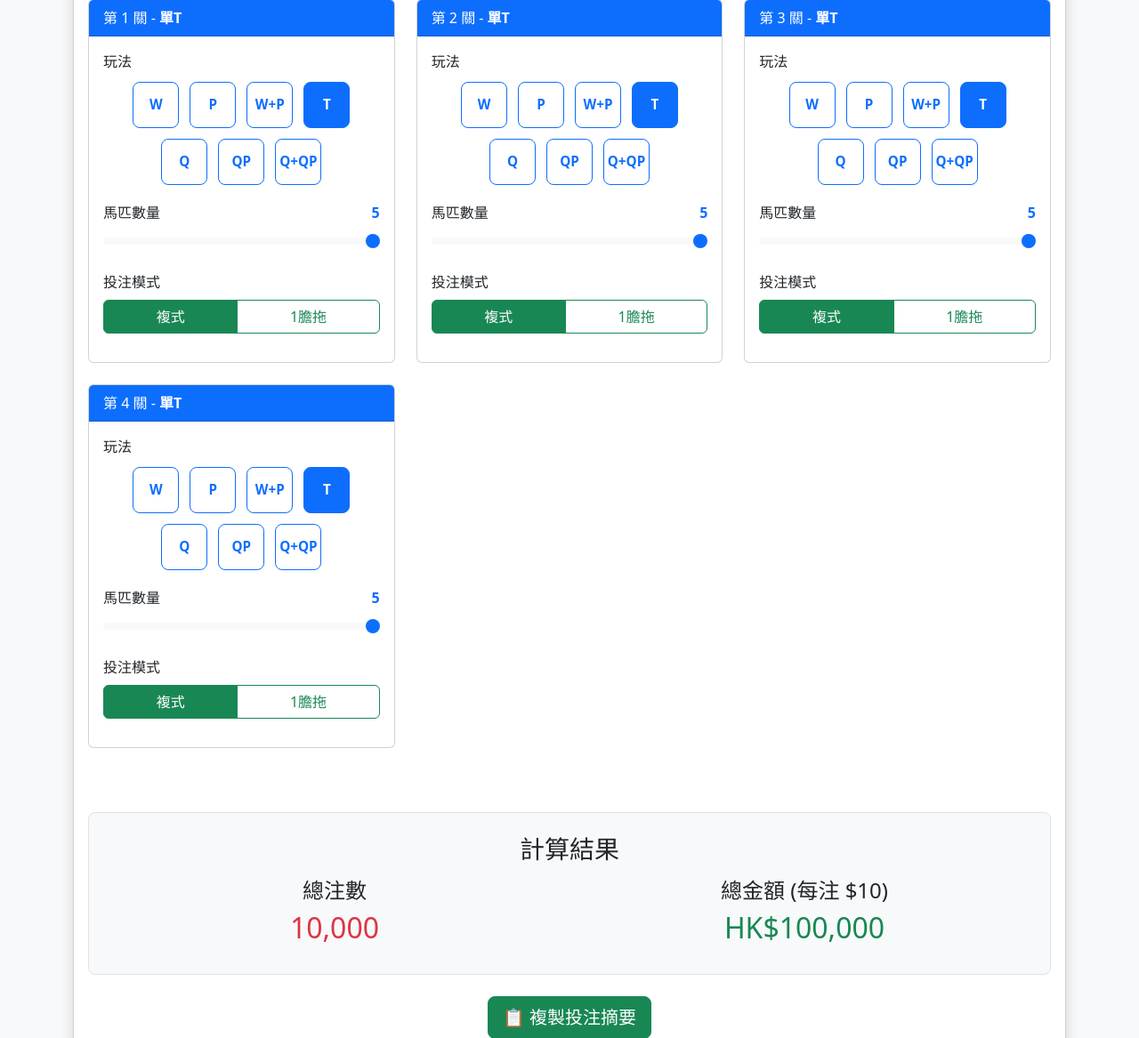
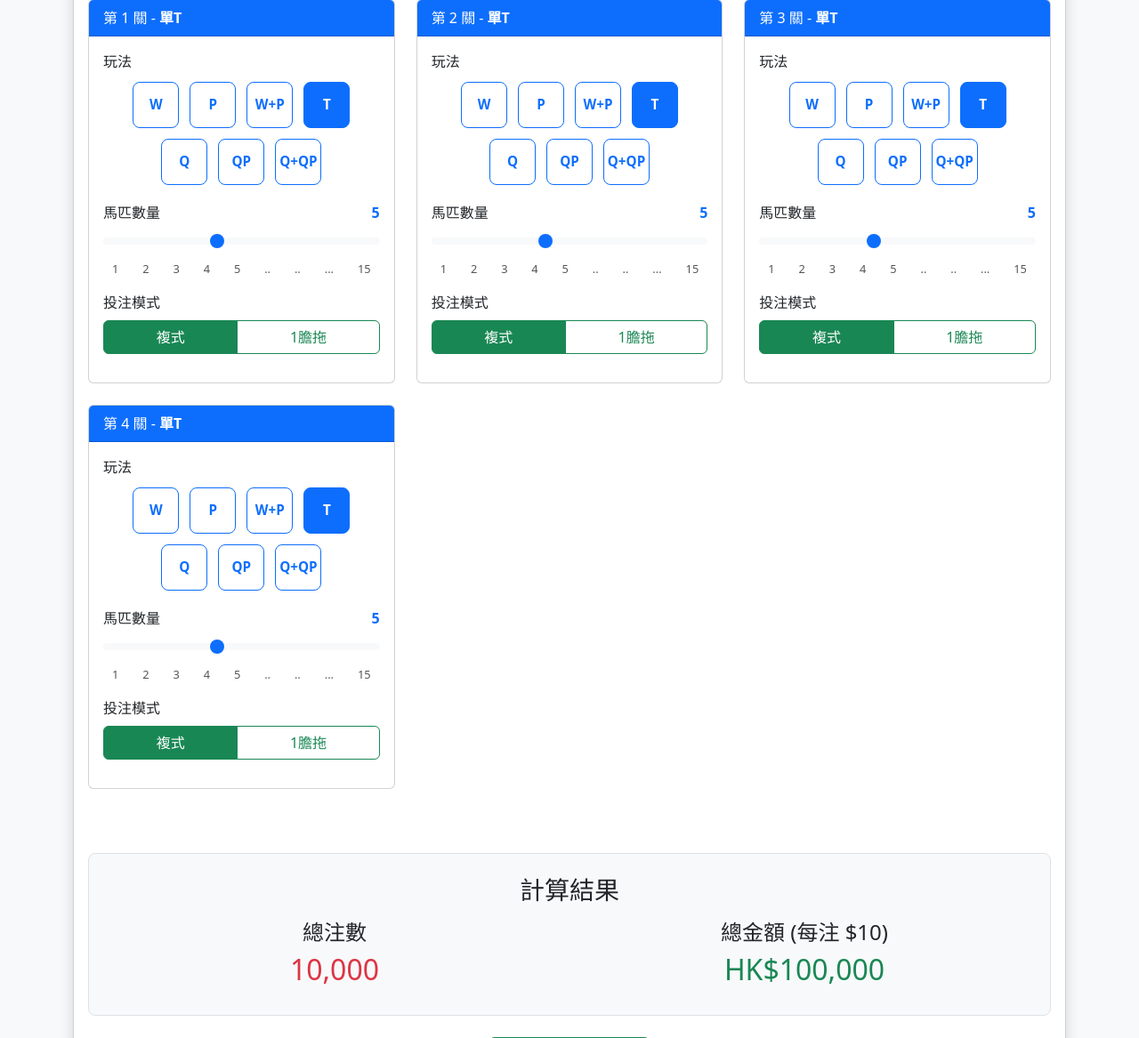
Before and after one commit to ioioioiooioo/qqp_cal, a Flask app: page /betcount in a window 1280 px wide. Shown: the part 280-1447 px from the top of the page at 89% size. Run offline with Flask 3, Linux system fonts and the light colour scheme.

Commit message:
Refactor betcount.html for layout and functionality
Updated title and adjusted padding for layout consistency. Modified horse count slider to allow a range of 0-49 and updated related calculations.

```diff
--- a/templates/betcount.html
+++ b/templates/betcount.html
@@ -2,7 +2,7 @@
 <html lang="zh-HK">
 <head>
     <meta charset="UTF-8">
-    <title>注數計算機 - 香港賽馬過關</title>
+    <title>注數計算機</title>
     <link href="https://cdn.jsdelivr.net/npm/bootstrap@5.3.0/dist/css/bootstrap.min.css" rel="stylesheet">
     <style>
         body { background-color: #f8f9fa; }
@@ -28,17 +28,15 @@
 
         .slider-container {
             position: relative;
-            padding: 15px 0 25px 0;
+            padding: 10px 0;
         }
         .slider-ticks {
             display: flex;
             justify-content: space-between;
-            position: absolute;
-            width: 100%;
-            bottom: 0;
-            font-size: 0.75rem;
+            padding: 0 10px;
+            font-size: 0.8rem;
             color: #555;
-            padding: 0 8px;
+            margin-top: 4px;
         }
         .mode-btn.active { background-color: #198754 !important; color: white !important; }
         .mode-btn:disabled { opacity: 0.6; cursor: not-allowed; }
@@ -60,7 +58,6 @@
                     <div class="col-md-3">
                         <label class="form-label fw-bold">過關關數</label>
                         <select id="numLegs" class="form-select form-select-lg" onchange="generateLegs()">
-                            <option value="2">2 關過關</option>
                             <option value="3">3 關過關</option>
                             <option value="4" selected>4 關過關</option>
                             <option value="5">5 關過關</option>
@@ -121,14 +118,18 @@
                                     </div>
                                 </div>
 
-                                <!-- 馬匹數量 Slider -->
+                                <!-- 馬匹數量 Slider - 50 steps 非線性顯示 -->
                                 <div class="mb-3">
                                     <label class="form-label d-flex justify-content-between">
                                         馬匹數量 <span id="horses-value-${i}" class="text-primary fw-bold">5</span>
                                     </label>
                                     <input type="range" class="form-range leg-horses" id="horses-${i}"
-                                           min="1" max="20" value="5" step="1"
+                                           min="0" max="49" value="20" step="1"
                                            oninput="updateHorseValue(${i}); calculateTotalBets()">
+                                    <div class="slider-ticks">
+                                        <span>1</span><span>2</span><span>3</span><span>4</span><span>5</span>
+                                        <span>..</span><span>..</span><span>...</span><span>15</span>
+                                    </div>
                                 </div>
 
                                 <!-- 投注模式 -->
@@ -147,20 +148,15 @@
                 container.innerHTML += html;
             }
 
-            // 初始化
+            // 初始化所有關卡
             setTimeout(() => {
                 document.querySelectorAll('.leg-card').forEach((leg, idx) => {
-                    const slider = leg.querySelector('.leg-horses');
-                    if (slider) {
-                        slider.value = 20;
-                        slider.dataset.horses = 5;
-                        document.getElementById(`horses-value-${idx+1}`).textContent = 5;
-                    }
                     const defaultBtn = leg.querySelector('[data-type="trio"]');
                     if (defaultBtn) selectPlay(defaultBtn, idx + 1);
                 });
-                calculateTotalBets();
-            }, 50);
+            }, 10);
+
+            calculateTotalBets();
         }
 
         function selectPlay(btn, legNum) {
@@ -176,14 +172,19 @@
             document.getElementById(`leg-title-${legNum}`).innerHTML =
                 `第 ${legNum} 關 - <strong>${fullName[btn.dataset.type]}</strong>`;
 
+            // 強制複式模式
             const modeBtns = btn.closest('.card-body').querySelectorAll('.mode-btn');
             const isForceComplex = ['win','place','winplace'].includes(btn.dataset.type);
 
             modeBtns.forEach(b => {
                 if (isForceComplex) {
-                    if (b.dataset.mode === 'complex') b.classList.add('active');
-                    else b.classList.remove('active');
-                    b.disabled = b.dataset.mode !== 'complex';
+                    if (b.dataset.mode === 'complex') {
+                        b.classList.add('active');
+                        b.disabled = false;
+                    } else {
+                        b.classList.remove('active');
+                        b.disabled = true;
+                    }
                 } else {
                     b.disabled = false;
                 }
@@ -200,8 +201,24 @@
         }
 
         function updateHorseValue(legNum) {
-            const value = document.getElementById(`horses-${legNum}`).value;
-            document.getElementById(`horses-value-${legNum}`).textContent = value;
+            const slider = document.getElementById(`horses-${legNum}`);
+            const displayValue = document.getElementById(`horses-value-${legNum}`);
+
+            let raw = parseInt(slider.value);
+
+            // 非線性映射：前半段 (1-5) 較寬，後半段壓縮
+            let horses;
+            if (raw <= 24) {
+                horses = Math.floor(raw / 5) + 1;     // 0-4 → 1, 5-9 → 2, ..., 20-24 → 5
+            } else {
+                horses = 5 + Math.floor((raw - 24) / 2.5); // 之後加速
+                if (horses > 20) horses = 20;
+            }
+
+            displayValue.textContent = horses;
+            // 把真實馬匹數存到一個 data 屬性，方便 calculateTotalBets 使用
+            slider.dataset.horses = horses;
+
             calculateTotalBets();
         }
 
@@ -212,7 +229,8 @@
             legs.forEach(leg => {
                 const typeBtn = leg.querySelector('.play-btn.active');
                 const type = typeBtn ? typeBtn.dataset.type : 'trio';
-                const horses = parseInt(leg.querySelector('.leg-horses').dataset.horses) || parseInt(leg.querySelector('.leg-horses').value) || 5;
+                const slider = leg.querySelector('.leg-horses');
+                const horses = parseInt(slider.dataset.horses) || 5;
                 const modeBtn = leg.querySelector('.mode-btn.active');
                 const mode = modeBtn ? modeBtn.dataset.mode : 'complex';
 
@@ -248,20 +266,17 @@
             const totalBets = document.getElementById('totalBets').textContent.replace(/,/g, '');
             let summary = `【注數計算結果】\n過關：${legsNum} 關\n\n`;
 
+            // 收集每關詳細資訊
             const legs = document.querySelectorAll('.leg-card');
             legs.forEach((leg, index) => {
                 const legNum = index + 1;
                 const typeBtn = leg.querySelector('.play-btn.active');
                 const type = typeBtn ? typeBtn.dataset.type : 'trio';
-
-                const slider = leg.querySelector('.leg-horses');
-                let horses = 5;
-                if (slider) {
-                    horses = parseInt(slider.dataset.horses) || parseInt(slider.value) || 5;
-                }
+                const horses = leg.querySelector('.leg-horses').dataset.horses ||
+                              leg.querySelector('.leg-horses').value || 5;
 
                 const modeBtn = leg.querySelector('.mode-btn.active');
-                const mode = (modeBtn && modeBtn.dataset.mode === 'banker') ? '1膽拖' : '複式';
+                const mode = modeBtn && modeBtn.dataset.mode === 'banker' ? '1膽拖' : '複式';
 
                 const fullName = {
                     win: "獨贏", place: "位置", winplace: "獨贏 + 位置",
@@ -269,30 +284,7 @@
                     quinella_placeq: "連贏 + 位置Q"
                 };
 
-                let legBets = 0;
-                const isComplex = mode === '複式' || ['win','place','winplace'].includes(type);
-
-                if (isComplex) {
-                    switch(type) {
-                        case 'win': legBets = horses; break;
-                        case 'place': legBets = horses; break;
-                        case 'winplace': legBets = horses * 2; break;
-                        case 'trio': legBets = horses >= 3 ? Math.floor(horses*(horses-1)*(horses-2)/6) : 0; break;
-                        case 'quinella': legBets = horses >= 2 ? Math.floor(horses*(horses-1)/2) : 0; break;
-                        case 'placeq': legBets = horses >= 2 ? Math.floor(horses*(horses-1)/2) : 0; break;
-                        case 'quinella_placeq': legBets = (horses >= 2 ? Math.floor(horses*(horses-1)/2) : 0) * 2; break;
-                    }
-                } else {
-                    const feet = horses - 1;
-                    switch(type) {
-                        case 'trio': legBets = feet >= 2 ? Math.floor(feet*(feet-1)/2) : 0; break;
-                        case 'quinella': legBets = feet; break;
-                        case 'placeq': legBets = feet; break;
-                        case 'quinella_placeq': legBets = feet * 2; break;
-                    }
-                }
-
-                summary += `第${legNum}關 - ${fullName[type]} ${horses}匹${mode} ${legBets}注\n`;
+                summary += `第${legNum}關 - ${fullName[type]} ${horses}匹${mode}\n`;
             });
 
             summary += `\n總注數：${parseInt(totalBets).toLocaleString('zh-HK')} 注\n`;
```
